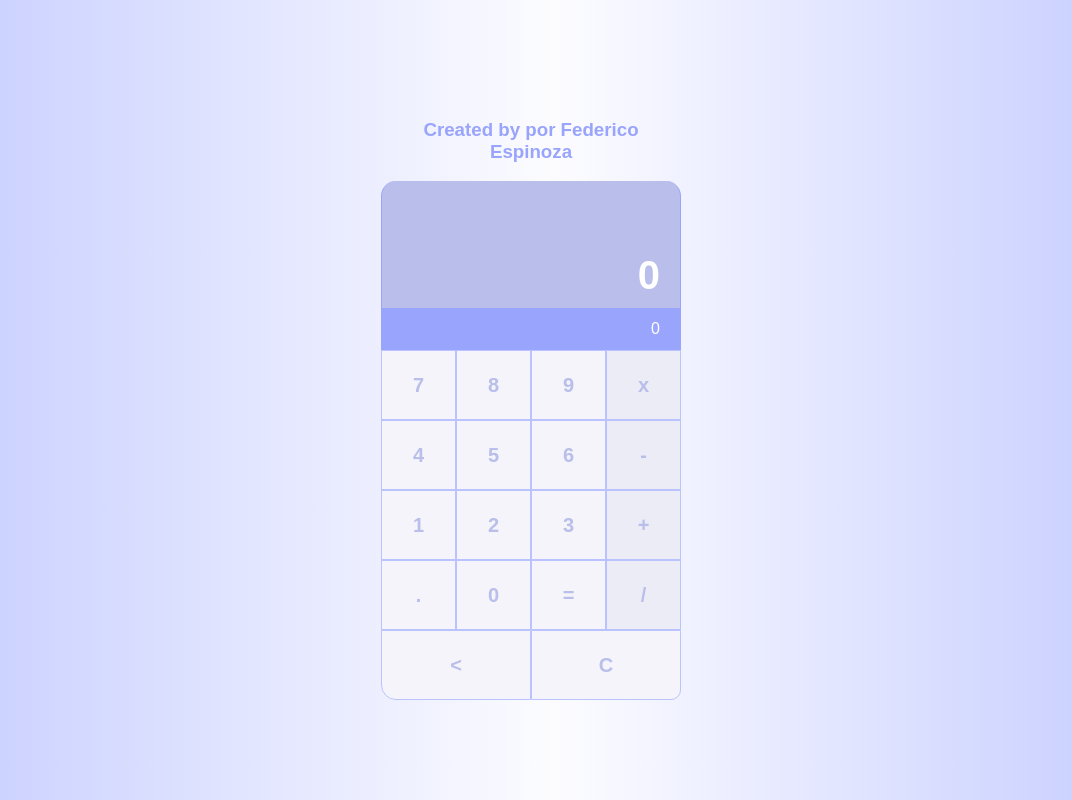
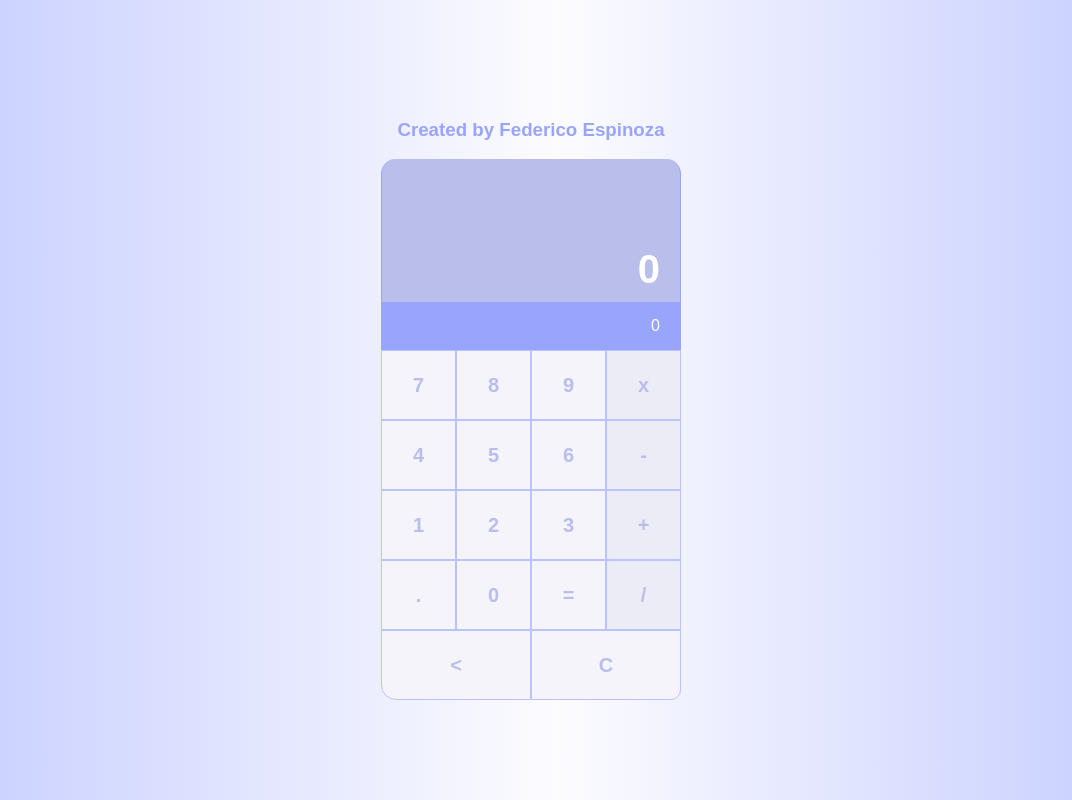
Before and after one commit to fedespinoza/calculator, a plain HTML site: page index.html in a window 1280 px wide. Shown: the whole page, without its empty margins (109-1181 px from the left). Drawn offline with Linux system fonts and the light colour scheme.

Commit message:
Titulo arreglado

```diff
--- a/index.html
+++ b/index.html
@@ -9,7 +9,7 @@
 <body>
     <div class="calculator__container">
         <div class="calculator__content">
-            <h3>Created by por Federico Espinoza</h3>
+            <h3>Created by Federico Espinoza</h3>
             <div class="calculator__header">
                 <div>
                     <span id="sp">0</span>
```
